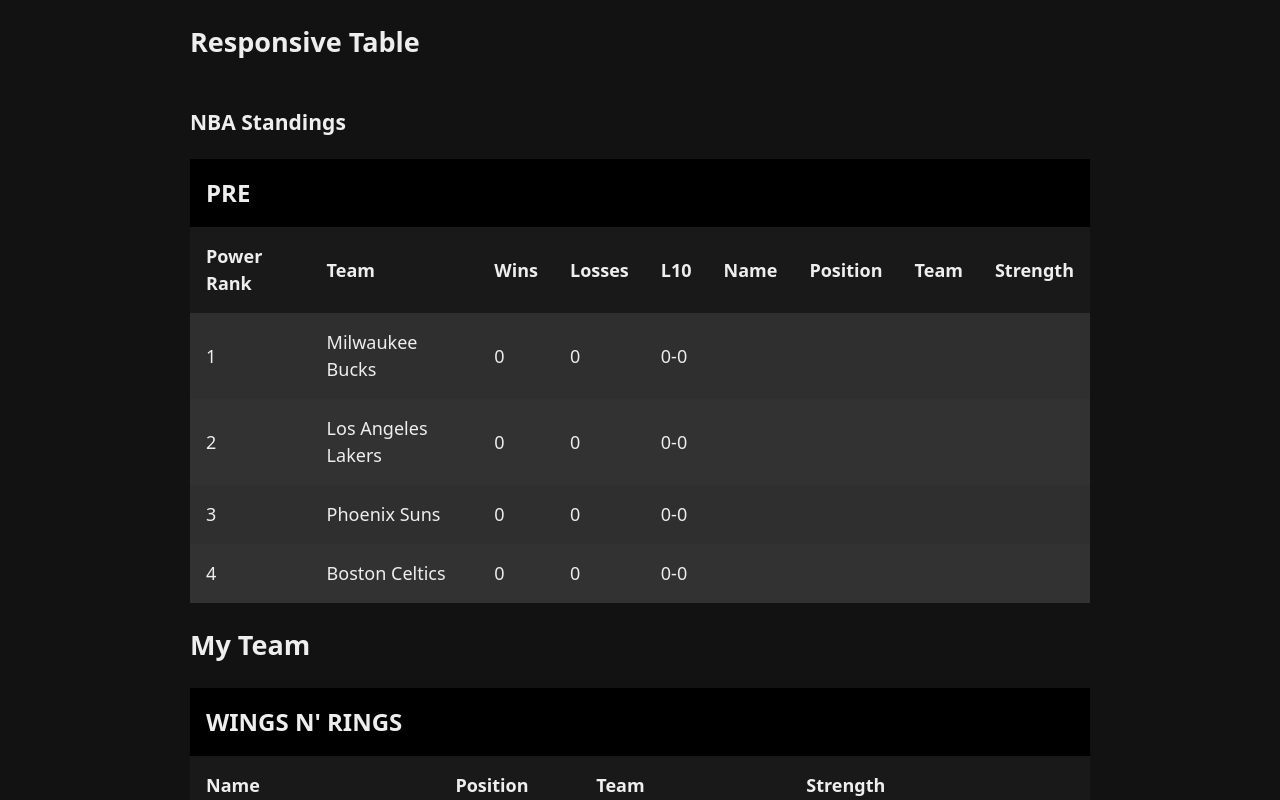
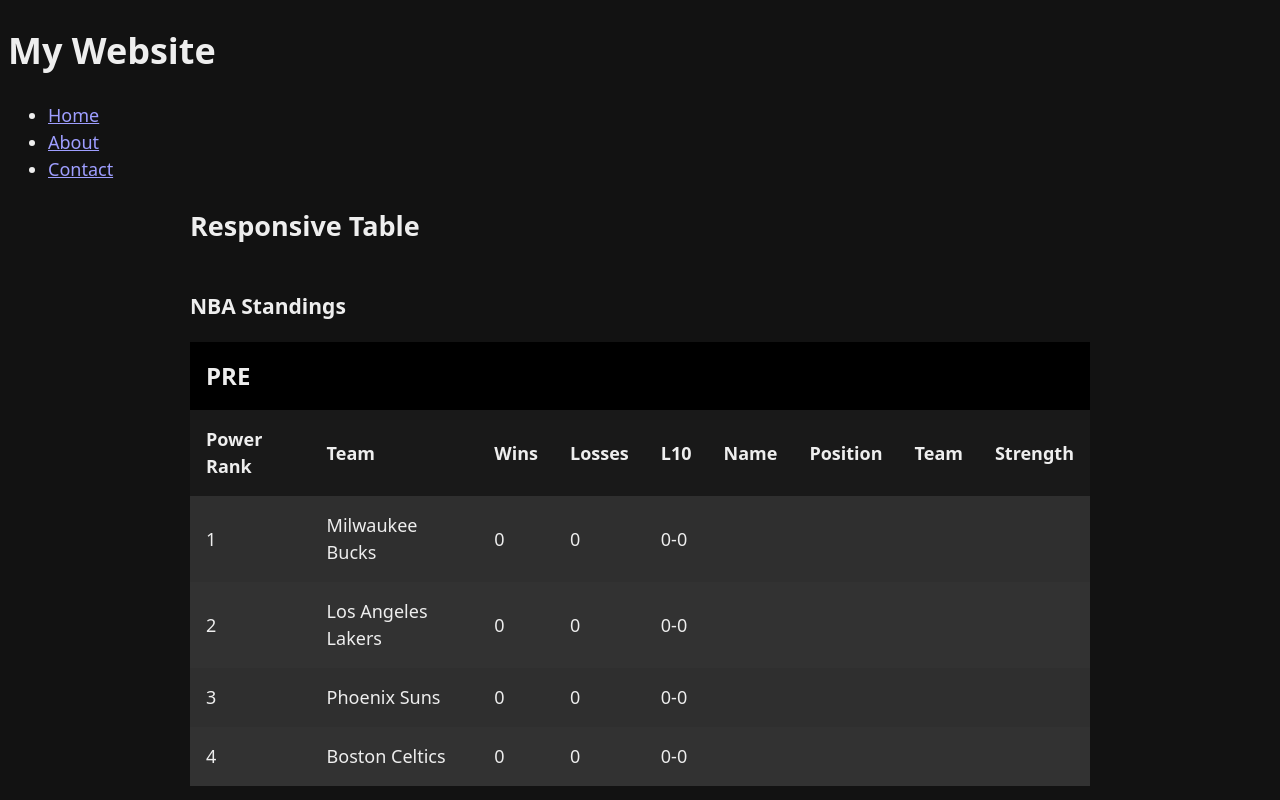
Before and after one commit to tommyhd/tommyhd.github.io, a plain HTML site: page index.html in a window 1280 px wide. Shown: the top 800 px of the page. Drawn offline with Linux system fonts and the light colour scheme.

Commit message:
update files

```diff
--- a/index.html
+++ b/index.html
@@ -9,6 +9,18 @@
 </head>
 
 <body>
+
+    <header>
+        <h1>My Website</h1>
+        <nav>
+            <ul>
+                <li><a href="#">Home</a></li>
+                <li><a href="#">About</a></li>
+                <li><a href="#">Contact</a></li>
+            </ul>
+        </nav>
+    </header>
+
     <main>
         <div class="wrapper">
             <h2>Responsive Table</h2>
```
